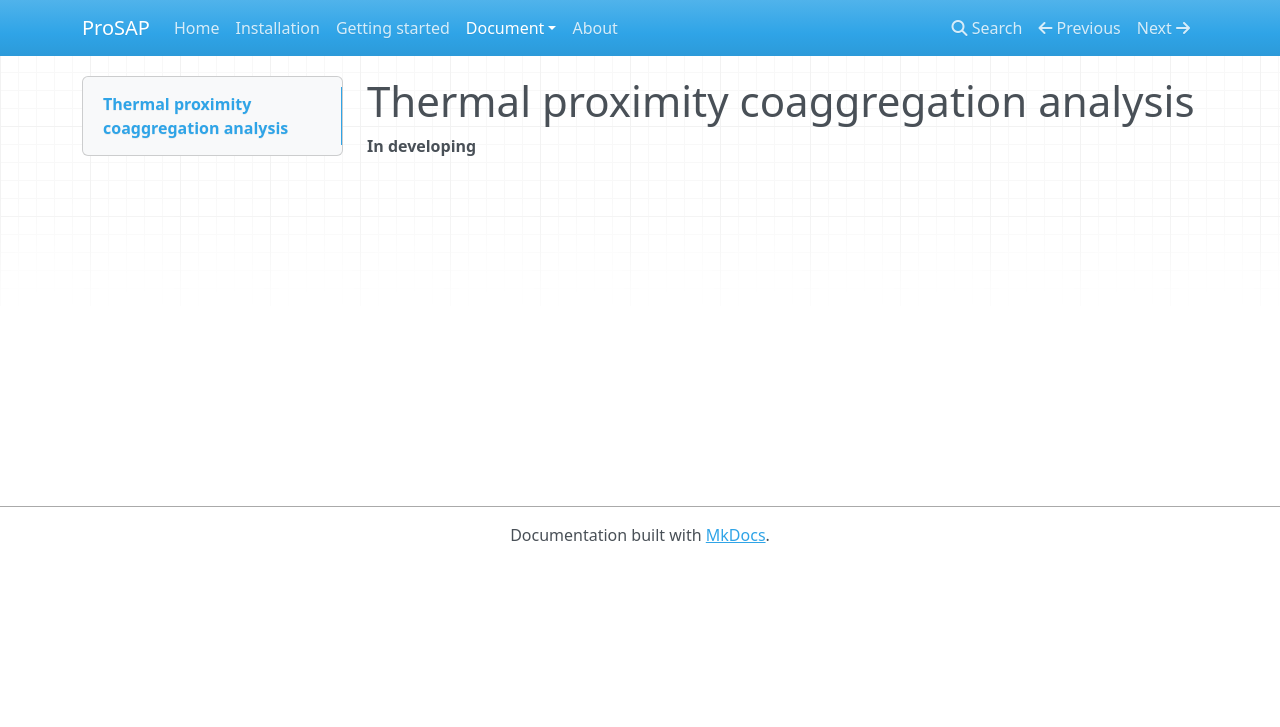
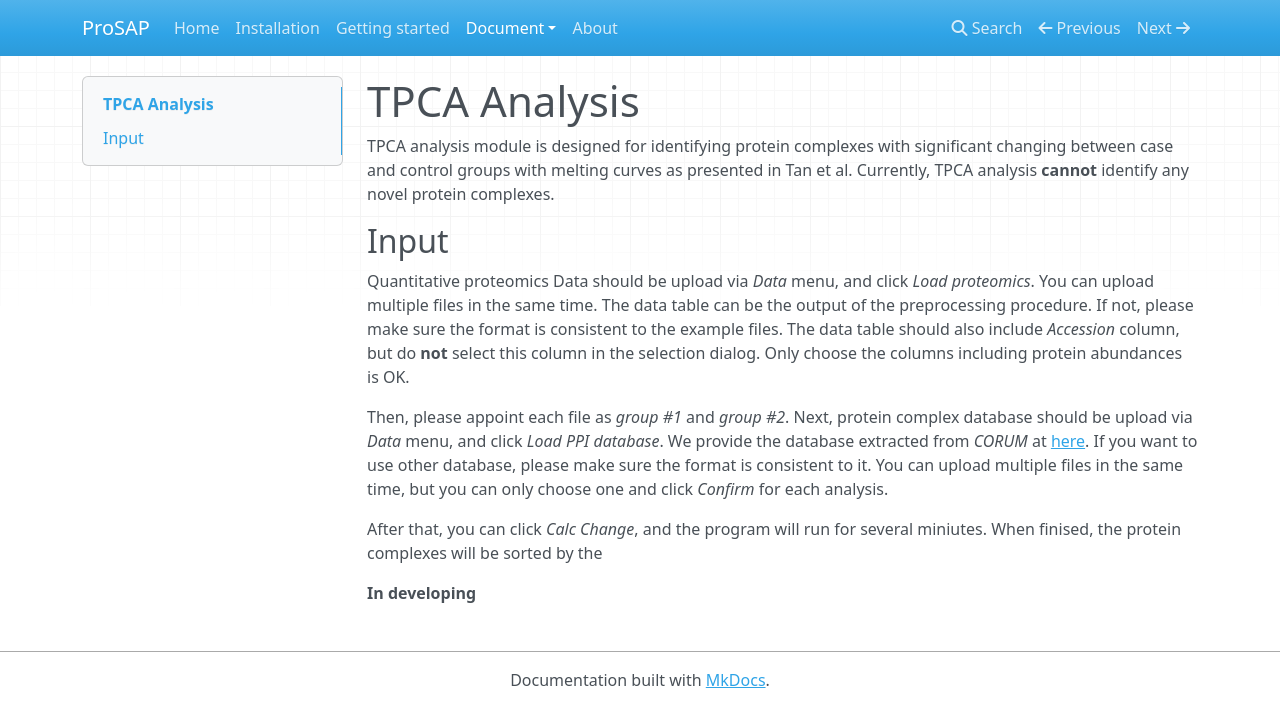
Before and after one commit to hcji/ProSAP_Pages, an MkDocs documentation site: the page built from docs/TPCA.md, in a window 1280 px wide. Shown: the top 727 px of the page. Built offline with MkDocs 1.6.1, drawn with Linux system fonts in a browser that asks for light colours; nearby versions of some CDN libraries; comment, search, counter and statistics services are not loaded.

Commit message:
more descriptions

```diff
--- a/docs/TPCA.md
+++ b/docs/TPCA.md
@@ -1,3 +1,22 @@
-# Thermal proximity coaggregation analysis
+# TPCA Analysis
+TPCA analysis module is designed for identifying protein complexes with significant changing
+ between case and control groups with melting curves as presented in Tan et al. Currently,
+ TPCA analysis **cannot** identify any novel protein complexes.
+
+## Input
+Quantitative proteomics Data should be upload via *Data* menu, and click *Load proteomics*. You can upload
+ multiple files in the same time. The data table can be the output of the preprocessing
+ procedure. If not, please make sure the format is consistent to the example files. The data table
+ should also include *Accession* column, but do **not** select this column in the selection dialog.
+ Only choose the columns including protein abundances is OK.
+
+Then, please appoint each file as *group #1* and *group #2*. Next, protein complex database should be
+ upload via *Data* menu, and click *Load PPI database*. We provide the database extracted from *CORUM* at
+ [here](https://github.com/hcji/ProSAP/blob/master/data/TPCA/database/TPCA_TableS3_Protein_Complex.csv).
+ If you want to use other database, please make sure the format is consistent to it. You can upload
+ multiple files in the same time, but you can only choose one and click *Confirm* for each analysis.
+
+After that, you can click *Calc Change*, and the program will run for several miniutes. When finised,
+ the protein complexes will be sorted by the
 
 **In developing**
```
Also changed, not shown: docs/PISA_ITSA.md (+5 -2 lines), docs/TPP_NPA.md (+13 -4 lines).
